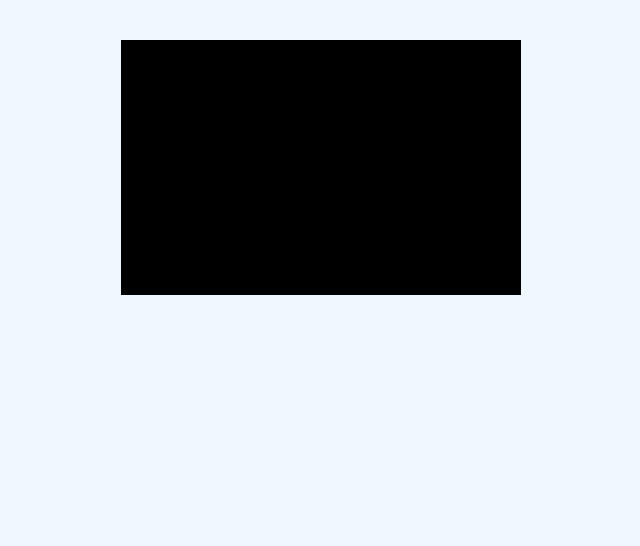
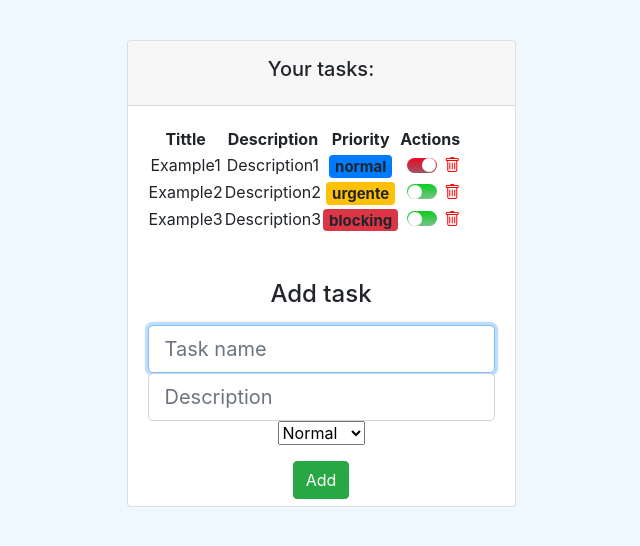
Before and after one commit to LeoVB/ReactJS-BootCamp-Project, a React (Create React App) app: page / in a window 1280 px wide. Shown: the top 546 px of the page, without its empty margins (319-959 px from the left). Built offline with nearby package versions, Linux system fonts and the light colour scheme.

Commit message:
Se cayó a pedazos la animacion
PAra probar otras funcionalidades, tendré que dejar la animación de los toggle btns, en el futuro se harán mejoras

```diff
--- a/src/App.js
+++ b/src/App.js
@@ -65,7 +65,7 @@ function App() {
       {/* <Father></Father> */}
 
 
-       {/**CLASE  9*/}
+      {/**CLASE  9*/}
 
       {/* <Task_listComponent></Task_listComponent> */}
 
@@ -75,7 +75,11 @@ function App() {
       {/* <OptionalRender></OptionalRender> */}
 
       {/**Tarea de rectanguloRGB */}
-      <RectanguloRGB></RectanguloRGB>
+      {/* <RectanguloRGB></RectanguloRGB> */}
+
+      {/**Clase 12 */}
+      <Task_listComponent></Task_listComponent>
+
 
       {/*      </header> */}
     </div>
--- a/src/components/container/task_list.jsx
+++ b/src/components/container/task_list.jsx
@@ -66,6 +66,11 @@ const TaskListComponent = () => {
     setTasks(tempTasks)
   }
 
+  function GenTable(){
+
+  }
+
+
   return (
     <div>
 
```
